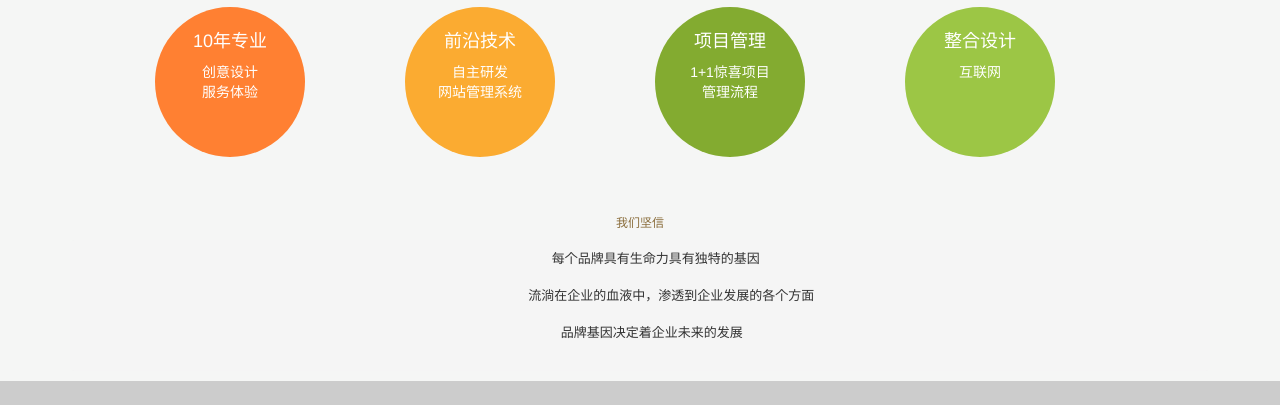
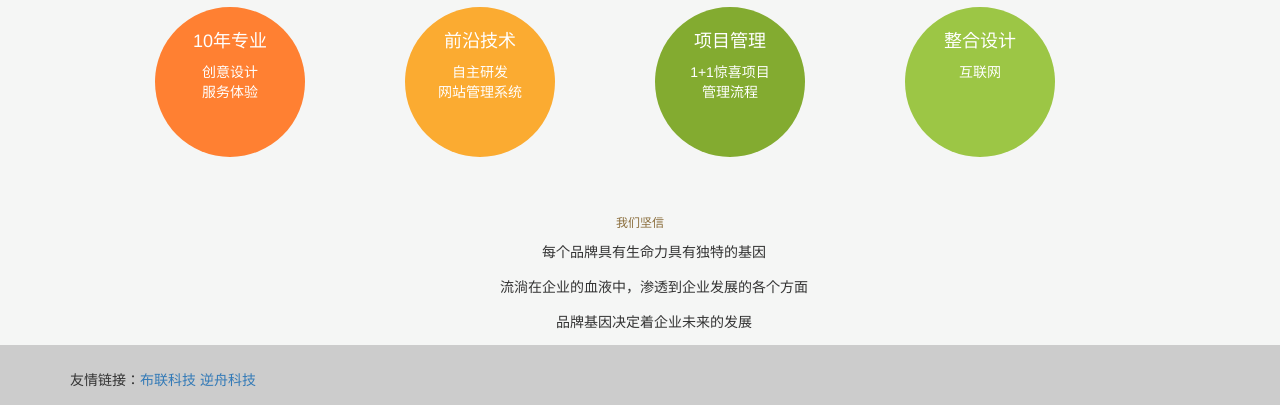
Before and after one commit to zmjhub/nzkj, a plain HTML site: page aboutUs.html in a window 1280 px wide. Shown: the part 686-1091 px from the top of the page. Drawn offline with Linux system fonts and the light colour scheme.

Commit message:
Update aboutUs.html

```diff
--- a/aboutUs.html
+++ b/aboutUs.html
@@ -85,11 +85,11 @@
              <div class="row hope">
              	<div class="col-md-12 col-sm-12 col-xs-12" >
                 	<h6 class="text-warning">我们坚信</h6>
-                     <pre>
-    每个品牌具有生命力具有独特的基因<br/>
-        流淌在企业的血液中，渗透到企业发展的各个方面<br/>
-   品牌基因决定着企业未来的发展
-                    </pre>
+                     <div>
+    <p align="center">每个品牌具有生命力具有独特的基因</p>
+         <p align="center">流淌在企业的血液中，渗透到企业发展的各个方面<p/>
+    <p align="center">品牌基因决定着企业未来的发展</p>
+                    </div>
                 </div>
              </div>
        </div>
```
